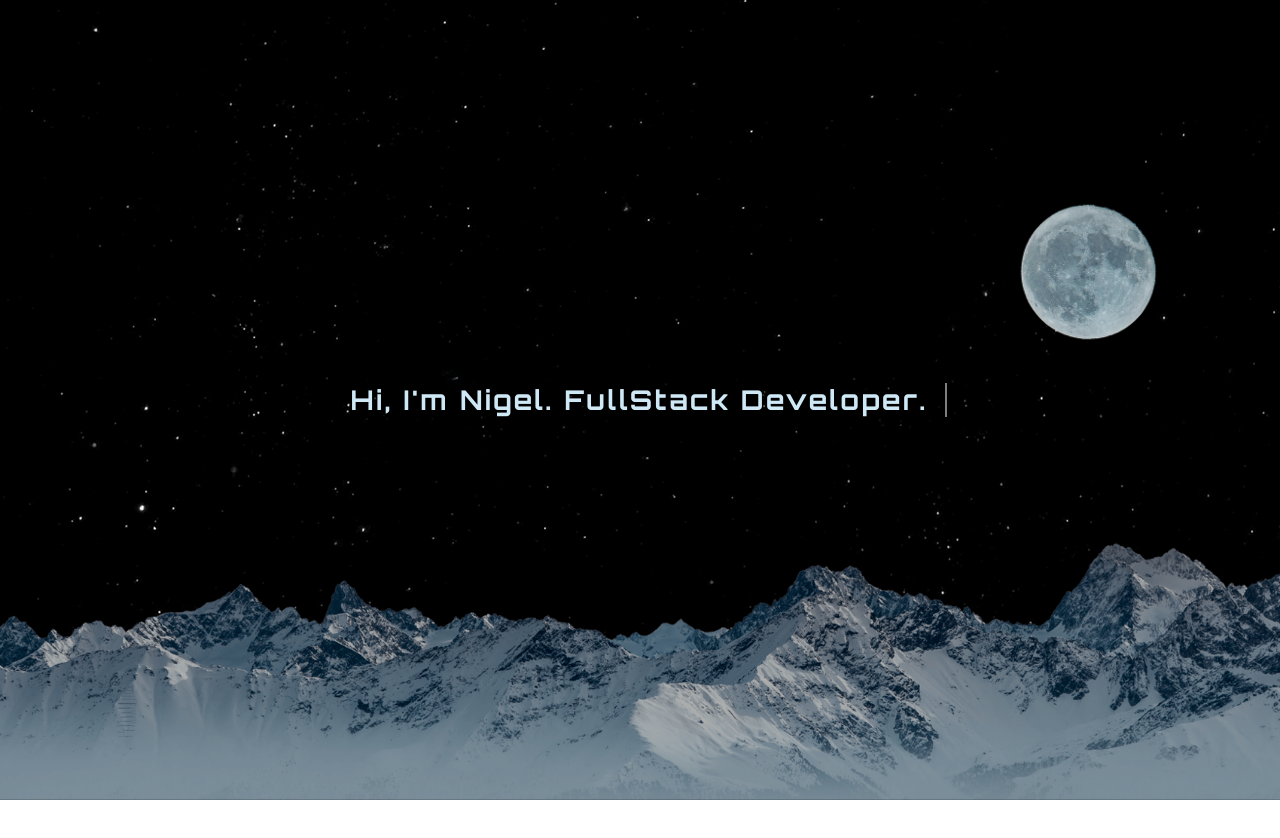
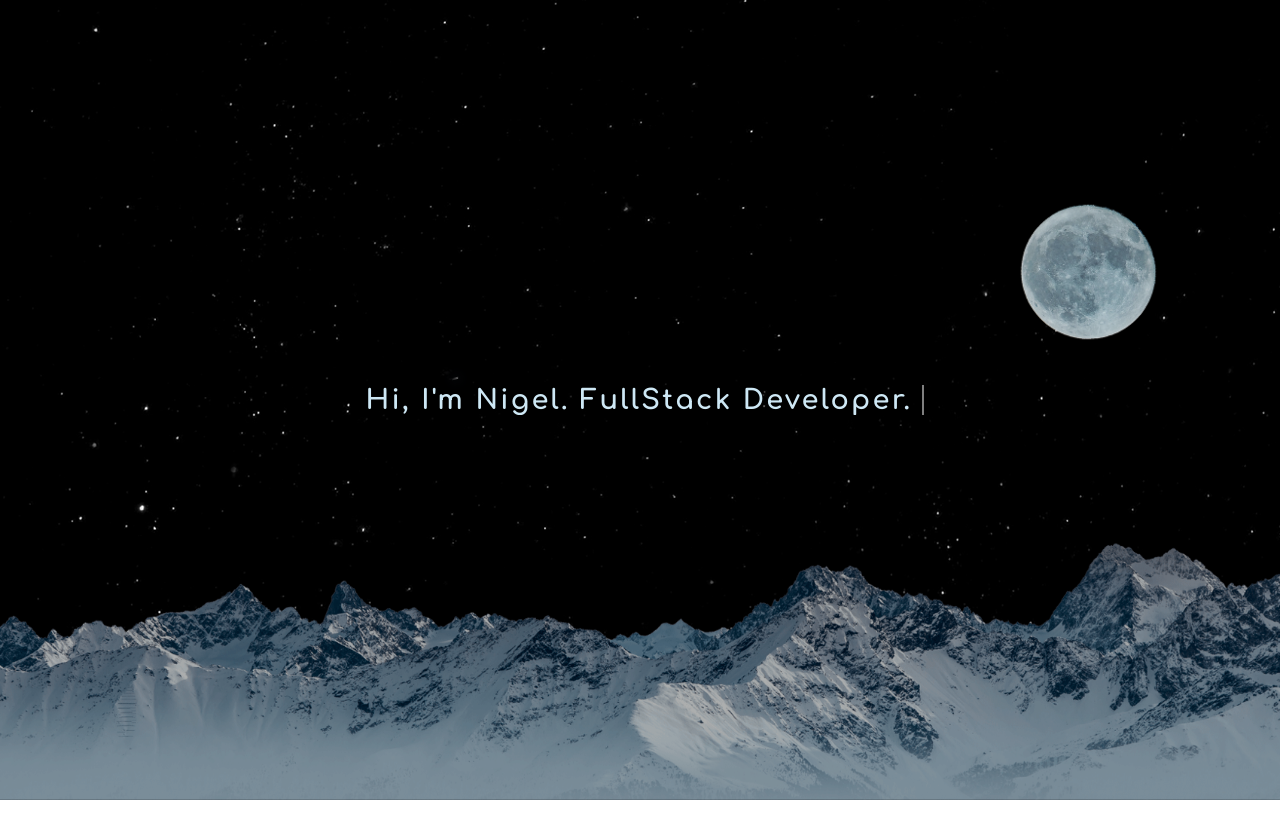
Before and after one commit to 0racularGh0st/portfolio-1.0, a Vue app: page / in a window 1280 px wide. Shown: the top 838 px of the page. Built offline with nearby package versions, Linux system fonts and the light colour scheme.

Commit message:
use Comfortaa font instead

```diff
--- a/public/index.html
+++ b/public/index.html
@@ -39,8 +39,7 @@
       margin: 0;
     }
 @font-face {
-  font-family: 'Orbitron';
-  src: url('/Orbitron-VariableFont_wght.ttf');
-  display: swap;
+  font-family: 'Comfortaa';
+  src: url('/Comfortaa-VariableFont_wght.ttf');
 }
 </style>
--- a/src/views/Home.vue
+++ b/src/views/Home.vue
@@ -44,7 +44,7 @@ export default {
     width: 0ch;
   }
   100% {
-    width: 27ch;
+    width: 36ch;
   }
 
 }
--- a/src/views/fonts.css
+++ b/src/views/fonts.css
@@ -1,7 +1,7 @@
 h1{
     font-size: 0.9em;
     letter-spacing: 1.3px;
-    font-family: 'Orbitron', sans-serif;
+    font-family: 'Comfortaa', cursive;
 
 }
 @media (min-width: 320px)
@@ -9,7 +9,7 @@ h1{
     h1{
         font-size: 0.9em;
         letter-spacing: 1.3px;
-        font-family: 'Orbitron', sans-serif;
+        font-family: 'Comfortaa', cursive;
 
     }
 }
@@ -18,7 +18,7 @@ h1{
     h1{
         font-size: 1em;
         letter-spacing: 1.3px;
-        font-family: 'Orbitron', sans-serif;
+        font-family: 'Comfortaa', cursive;
 
     }
 }
@@ -27,7 +27,7 @@ h1{
     h1{
         font-size: 1.7em;
         letter-spacing: 2.3px;
-        font-family: 'Orbitron', sans-serif;
+        font-family: 'Comfortaa', cursive;
 
     }
 }
```
Also changed, not shown: public/Comfortaa-VariableFont_wght.ttf (added).
